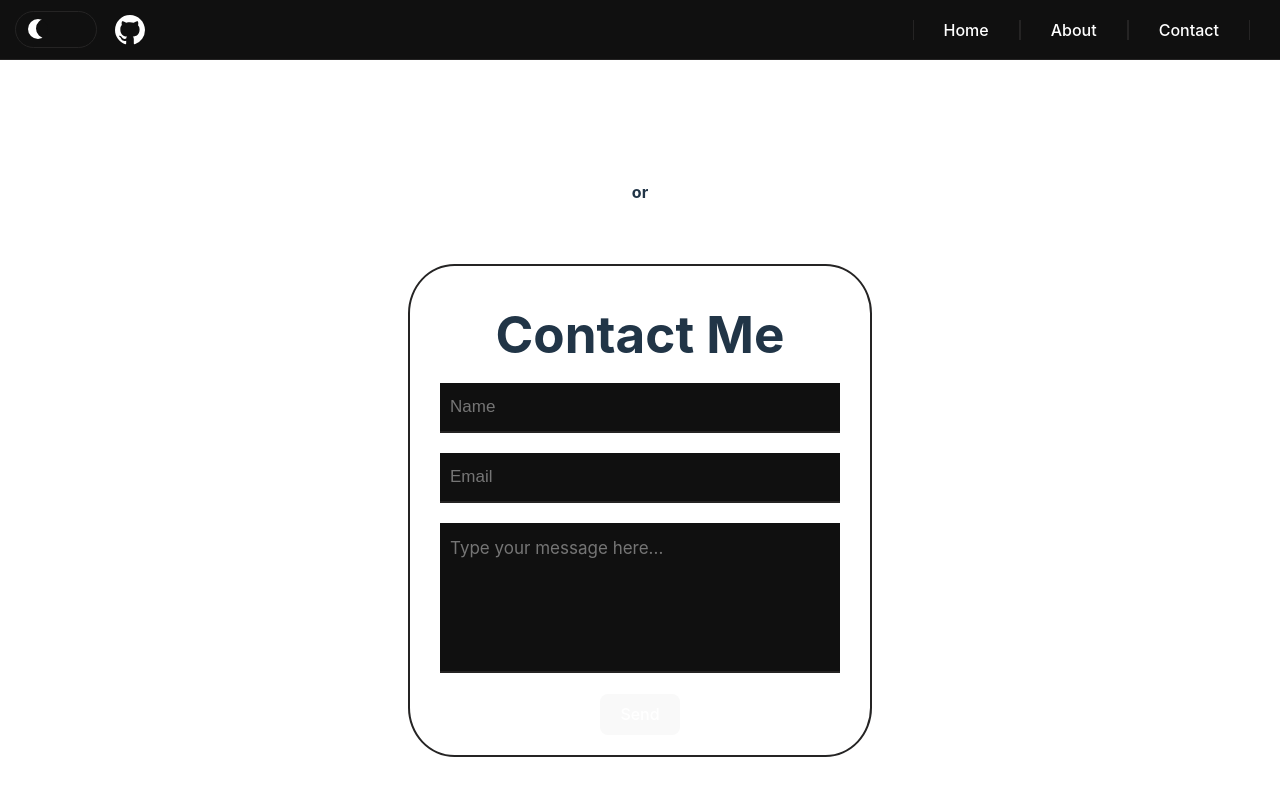
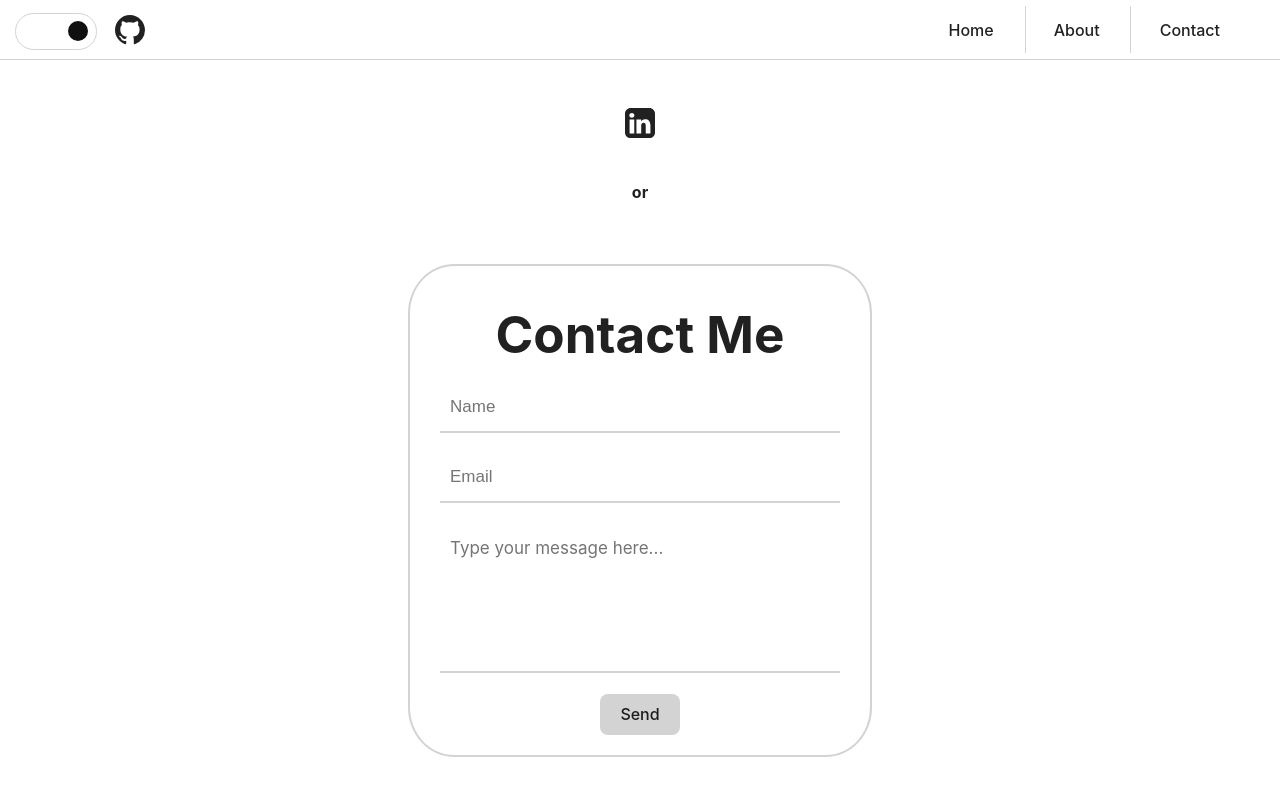
Before and after one commit to joloows/jolo-personal-website, a React (Vite) app: page /contact in a window 1280 px wide. Shown: the top 796 px of the page. Built offline with nearby package versions, Linux system fonts and the light colour scheme.

Commit message:
Implement dark mode

```diff
--- a/index.html
+++ b/index.html
@@ -4,6 +4,17 @@
     <meta charset="UTF-8" />
     <!-- <link rel="icon" type="image/svg+xml" href="/vite.svg" /> -->
     <meta name="viewport" content="width=device-width, initial-scale=1.0" />
+    <script>
+      let theme = window.localStorage.getItem("theme");
+      if (theme == "dark") {
+        window.document.documentElement.setAttribute("data-theme", "dark");
+      }
+    </script>
+    <style>
+      [data-theme="dark"] > body {
+        background-color: #101010;
+      }
+    </style>
     <title>Jolo</title>
   </head>
   <body>
--- a/package.json
+++ b/package.json
@@ -10,6 +10,7 @@
   },
   "dependencies": {
     "dotenv": "^16.0.3",
+    "framer-motion": "^10.12.4",
     "react": "^18.2.0",
     "react-dom": "^18.2.0",
     "react-hook-form": "^7.43.9",
--- a/src/assets/styles/Contact.module.css
+++ b/src/assets/styles/Contact.module.css
@@ -1,10 +1,13 @@
 .linkedin {
   margin: 15px 0;
-  transition: filter 0.5s ease;
+  fill: var(--font-color);
+  transform-origin: 50% 50%;
+  transition: filter 0.5s ease, all 1s;
 }
 
 .linkedin:hover {
-  filter: drop-shadow(0 0 5px white);
+  filter: drop-shadow(0 0 5px var(--font-color));
+  transform: scale(1.2);
 }
 
 .block {
--- a/src/assets/styles/ContactForm.module.css
+++ b/src/assets/styles/ContactForm.module.css
@@ -10,8 +10,9 @@
   margin-top: 60px;
   border-radius: 10%;
   padding: 20px 30px;
-  border: 2px solid rgb(37, 36, 36);
+  border: 2px solid var(--border-color);
   text-align: left;
+  transition: border 1s;
 }
 
 .label {
@@ -19,22 +20,27 @@
 }
 
 .input {
-  background-color: #101010;
+  background-color: var(--background-color);
   border: none;
-  border-bottom: 2px solid rgb(37, 36, 36);
+  border-bottom: 2px solid var(--border-color);
   width: 100%;
   height: 50px;
-  color: white;
+  color: var(--font-color);
   padding: 5px 10px;
   margin-top: 20px;
   box-sizing: border-box;
   font-size: 17px;
   overflow-y: auto;
+  transition: color 1s, background 1s, border-bottom 1s;
+}
+
+.input:focus {
+  outline-width: 0;
+  border-bottom-color: var(--input);
 }
 
 .input_message {
   padding: 15px 10px;
-
   height: 150px;
   resize: none;
   font-family: Inter, system-ui, Avenir, Helvetica, Arial, sans-serif;
--- a/src/assets/styles/Navbar.module.css
+++ b/src/assets/styles/Navbar.module.css
@@ -9,24 +9,48 @@
   width: 100%;
   height: 60px;
   text-align: left;
-  border-bottom: 1px solid rgb(37, 36, 36);
-  background-color: #101010;
+  border-bottom: 1px solid var(--border-color);
+  background-color: var(--background-color);
   z-index: 101;
+  transition: border 1s, background 1s;
 }
 
 .link {
   padding-left: 10px;
   padding-right: 10px;
-  color: white;
+  color: var(--font-color);
   text-decoration: none;
-  border-left: 1px solid rgb(37, 36, 36);
-  border-right: 1px solid rgb(37, 36, 36);
-  transition: text-shadow 0.5s ease;
+  /* border-left: 1px solid var(--border-color);
+  border-right: 1px solid var(--border-color); */
+  transition: border 1s, color 1s, text-shadow 0.5s ease;
+}
+
+.wrapper_1:after {
+  content: "";
+  background-color: var(--border-color);
+  position: absolute;
+  width: 1px;
+  height: 80%;
+  top: 6px;
+  right: 254px;
+  display: block;
+  transition: background 1s;
+}
+
+.wrapper_2:after {
+  content: "";
+  background-color: var(--border-color);
+  position: absolute;
+  width: 1px;
+  height: 80%;
+  top: 6px;
+  right: 149px;
+  display: block;
+  transition: background 1s;
 }
 
 .link:hover {
-  color: white;
-  text-shadow: 0 0 12px white;
+  text-shadow: 0 0 12px var(--font-color);
 }
 
 .link_margin {
@@ -41,9 +65,15 @@
   position: absolute;
   top: 14.5px;
   left: 115px;
-  transition: filter 0.5s ease;
 }
 
-.github:hover {
-  filter: drop-shadow(0 0 5px white);
+.github_logo {
+  fill: var(--font-color);
+  transform-origin: 50% 50%;
+  transition: filter 0.5s ease, all 1s;
 }
+
+.github_logo:hover {
+  filter: drop-shadow(0 0 5px var(--font-color));
+  transform: scale(1.2);
+}
--- a/src/assets/styles/ToggleThemeSlider.module.css
+++ b/src/assets/styles/ToggleThemeSlider.module.css
@@ -10,10 +10,9 @@
   left: 15px;
   width: 100%;
   height: 35px;
-  background-color: #101010;
+  /* background-color: #101010; */
   border-radius: 50px;
   cursor: pointer;
-  border: 1px solid rgb(37, 36, 36);
 }
 
 .slider_input {
@@ -22,15 +21,17 @@
 }
 
 .slider_span {
+  border: 1px solid rgb(37, 36, 36);
   position: absolute;
   width: 100%;
   height: 100%;
   border-radius: 50px;
-  transition: 0.3s;
+  transition: background 1s, border 1s;
 }
 
 .slider_input:checked ~ .slider_span {
   background-color: white;
+  border: 1px solid var(--border-color);
 }
 
 .slider_span::before {
@@ -40,10 +41,10 @@
   left: 12px;
   width: 20px;
   height: 20px;
-  border-radius: 50%;
+  border-radius: 50px;
   box-shadow: inset 8px -0.5px 0px 0px white;
   background-color: #101010;
-  transition: 0.3s;
+  transition: 1s;
 }
 
 .slider_input:checked ~ .slider_span::before {
--- a/src/components/Navbar.jsx
+++ b/src/components/Navbar.jsx
@@ -12,15 +12,18 @@ function Navbar() {
         href="https://github.com/joloows"
         target="_blank"
       >
-        <GitHubLogo />
+        <GitHubLogo className={styles.github_logo} />
       </a>
       <div className={styles.link_margin}>
-        <NavLink to="/" className={`${styles.link} ${styles.link_padding}`}>
+        <NavLink
+          to="/"
+          className={`${styles.link} ${styles.link_padding} ${styles.wrapper_1}`}
+        >
           Home
         </NavLink>
         <NavLink
           to="/about"
-          className={`${styles.link} ${styles.link_padding}`}
+          className={`${styles.link} ${styles.link_padding} ${styles.wrapper_2}`}
         >
           About
         </NavLink>
--- a/src/components/ToggleThemeSlider.jsx
+++ b/src/components/ToggleThemeSlider.jsx
@@ -1,10 +1,48 @@
 import styles from "src/assets/styles/ToggleThemeSlider.module.css";
+
+const setDark = () => {
+  localStorage.setItem("theme", "dark");
+
+  document.documentElement.setAttribute("data-theme", "dark");
+};
+
+const setLight = () => {
+  localStorage.setItem("theme", "light");
+  document.documentElement.setAttribute("data-theme", "light");
+};
+
+const storedTheme = localStorage.getItem("theme");
+
+const prefersDark =
+  window.matchMedia &&
+  window.matchMedia("(prefers-color-scheme: dark)").matches;
+
+const defaultDark =
+  storedTheme === "dark" || (storedTheme === null && prefersDark);
+
+if (defaultDark) {
+  setDark();
+}
+
+// messy code because of slider. setLight() and setDark() switched.
+const toggleTheme = (e) => {
+  if (e.target.checked) {
+    setLight();
+  } else {
+    setDark();
+  }
+};
 
 function ToggleThemeSlider() {
   return (
     <div className={styles.toggle_slider}>
       <label className={styles.slider_label}>
-        <input className={styles.slider_input} type="checkbox" />
+        <input
+          className={styles.slider_input}
+          type="checkbox"
+          onChange={toggleTheme}
+          defaultChecked={!defaultDark}
+        />
         <span className={styles.slider_span}></span>
       </label>
       {/* <a href="https://dribbble.com/shots/14199649-Dark-Light-Mode-Toggle-Switch-Pattern-A11y">
--- a/src/index.css
+++ b/src/index.css
@@ -1,42 +1,63 @@
 :root {
+  --font-color: rgba(0, 0, 0, 0.87);
+  --background-color: #ffffff;
+  --border-color: lightgrey;
+  --button-color: lightgrey;
+  --scroll-hover: rgb(192, 191, 191);
+  --input: rgb(124, 124, 124);
+}
+
+:root[data-theme="dark"] {
+  --font-color: rgba(255, 255, 255, 0.87);
+  --background-color: #101010;
+  --border-color: rgb(37, 36, 36);
+  --button-color: #1a1a1a;
+  --scroll-hover: rgb(52, 51, 51);
+  --input: rgb(97, 97, 97);
+}
+
+body {
+  background-color: var(--background-color);
+  color: var(--font-color);
   font-family: Inter, system-ui, Avenir, Helvetica, Arial, sans-serif;
   line-height: 1.5;
   font-weight: 400;
+  color-scheme: light dark;
 
-  --dark: #101010;
-  --light: #ffffff;
-  color-scheme: light dark;
-  color: rgba(255, 255, 255, 0.87);
-  background-color: var(--dark);
+  margin: 0;
+  display: flex;
+  place-items: center;
+  min-width: 320px;
+  min-height: 100vh;
+  /* overflow: hidden; */
 
   font-synthesis: none;
   text-rendering: optimizeLegibility;
   -webkit-font-smoothing: antialiased;
   -moz-osx-font-smoothing: grayscale;
   -webkit-text-size-adjust: 100%;
+  transition: background 1s;
 }
 
 a {
   font-weight: 500;
   color: #646cff;
-  text-decoration: inherit;
-}
-a:hover {
-  color: #535bf2;
-}
-
-body {
-  margin: 0;
-  display: flex;
-  place-items: center;
-  min-width: 320px;
-  min-height: 100vh;
-  /* overflow: hidden; */
+  text-decoration: none;
 }
 
 h1 {
   font-size: 3.2em;
   line-height: 1.1;
+  transition: color 1s;
+}
+
+p,
+h2,
+h3,
+h4,
+h5,
+a {
+  transition: color 1s;
 }
 
 button {
@@ -44,49 +65,46 @@ button {
   border: 1px solid transparent;
   padding: 0.6em 1.2em;
   font-size: 1em;
-  color: white;
+  color: var(--font-color);
   font-weight: 500;
   font-family: inherit;
-  background-color: #1a1a1a;
+  background-color: var(--button-color);
   cursor: pointer;
-  transition: border-color 0.25s;
+  transition: color 1s, background 1s, border-color 0.25s;
 }
 button:hover {
-  border-color: white;
+  border-color: var(--font-color);
 }
 button:focus,
 button:focus-visible {
   outline: 4px auto -webkit-focus-ring-color;
 }
 
+/* TODO: Fix scroll bar transitions */
 ::-webkit-scrollbar {
   width: 5px;
   height: 5px;
 }
 
 ::-webkit-scrollbar-track {
-  border-left: 0.5px solid rgb(37, 36, 36);
-  border-top: 0.5px solid rgb(37, 36, 36);
-  background: var(--dark);
+  border-left: 0.5px solid var(--border-color);
+  border-top: 0.5px solid var(--border-color);
+  background-color: var(--background-color);
+  transition: border 1s, background 1s;
 }
 
 ::-webkit-scrollbar-thumb {
-  background: rgb(37, 36, 36);
+  background: var(--border-color);
+  transition: border 1s, background 1s;
 }
 
 ::-webkit-scrollbar-thumb:hover {
-  background: rgb(52, 51, 51);
+  background: var(--scroll-hover);
 }
 
-@media (prefers-color-scheme: light) {
-  :root {
-    color: #213547;
-    background-color: var(--light);
+/* @media (prefers-color-scheme: dark) {
+  body {
+    color: var(--font-color);
+    background-color: #101010;
   }
-  a:hover {
-    color: #747bff;
-  }
-  button {
-    background-color: #f9f9f9;
-  }
-}
+} */
```
Also changed, not shown: src/assets/linkedin.svg, 1 other file (tests, documents, lock files or other folders).
